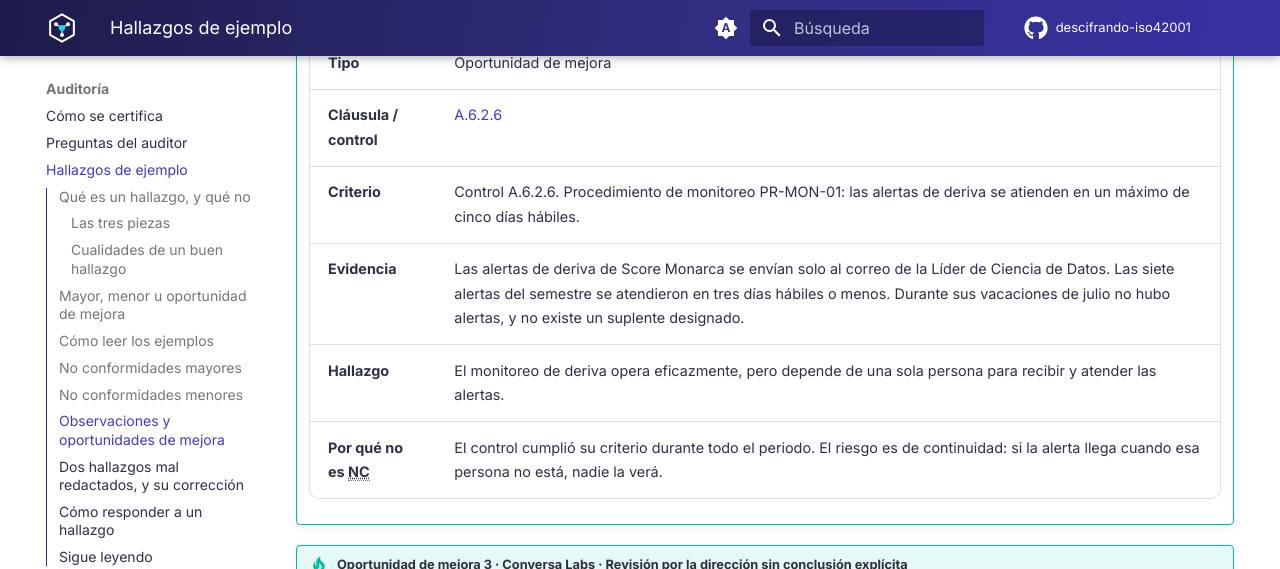
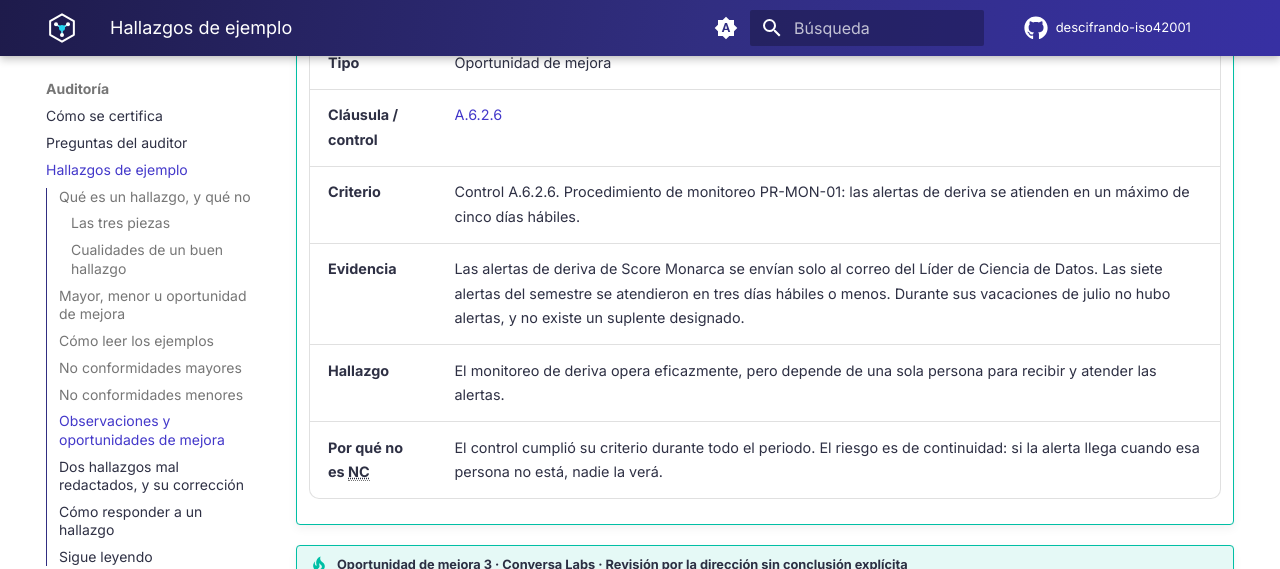
Before and after one commit to adriangzmncrz-arch/descifrando-iso42001, an MkDocs documentation site: the page built from docs/auditoria/hallazgos-ejemplo.md, in a window 1280 px wide and 900 px high, scrolled down 10329 px. Shown: the top 569 px of the window. Built offline with MkDocs 1.6.1 and Material for MkDocs 9.7.7, drawn with Linux system fonts in a browser that asks for light colours; comment, search, counter and statistics services are not loaded.

Commit message:
fix(casos): coherencia de personas, umbrales de equidad y segmentos de Monarca Crédito entre páginas

```diff
--- a/docs/auditoria/hallazgos-ejemplo.md
+++ b/docs/auditoria/hallazgos-ejemplo.md
@@ -172,7 +172,7 @@
     | **Tipo** | Oportunidad de mejora |
     | **Cláusula / control** | [A.6.2.6](../anexo-a/a6-ciclo-de-vida.md#a-6-2-6) |
     | **Criterio** | Control A.6.2.6. Procedimiento de monitoreo PR-MON-01: las alertas de deriva se atienden en un máximo de cinco días hábiles. |
-    | **Evidencia** | Las alertas de deriva de Score Monarca se envían solo al correo de la Líder de Ciencia de Datos. Las siete alertas del semestre se atendieron en tres días hábiles o menos. Durante sus vacaciones de julio no hubo alertas, y no existe un suplente designado. |
+    | **Evidencia** | Las alertas de deriva de Score Monarca se envían solo al correo del Líder de Ciencia de Datos. Las siete alertas del semestre se atendieron en tres días hábiles o menos. Durante sus vacaciones de julio no hubo alertas, y no existe un suplente designado. |
     | **Hallazgo** | El monitoreo de deriva opera eficazmente, pero depende de una sola persona para recibir y atender las alertas. |
     | **Por qué no es NC** | El control cumplió su criterio durante todo el periodo. El riesgo es de continuidad: si la alerta llega cuando esa persona no está, nadie la verá. |
 
```
Also changed, not shown: docs/auditoria/como-se-certifica.md (+1 -1 lines), docs/auditoria/preguntas-del-auditor.md (+1 -1 lines), docs/clausulas/c6-planificacion.md (+1 -1 lines), docs/clausulas/c8-operacion.md (+1 -1 lines), plantillas/politica-de-ia.md (+1 -1 lines).
